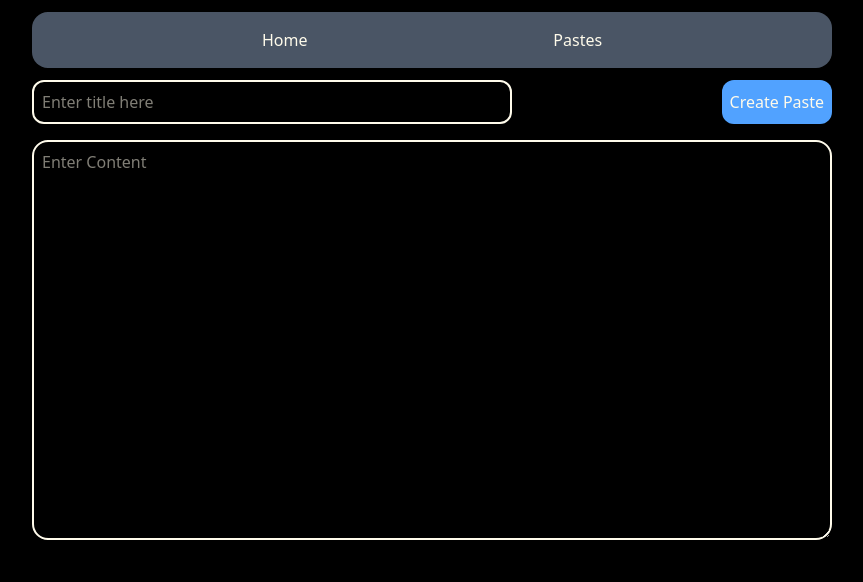
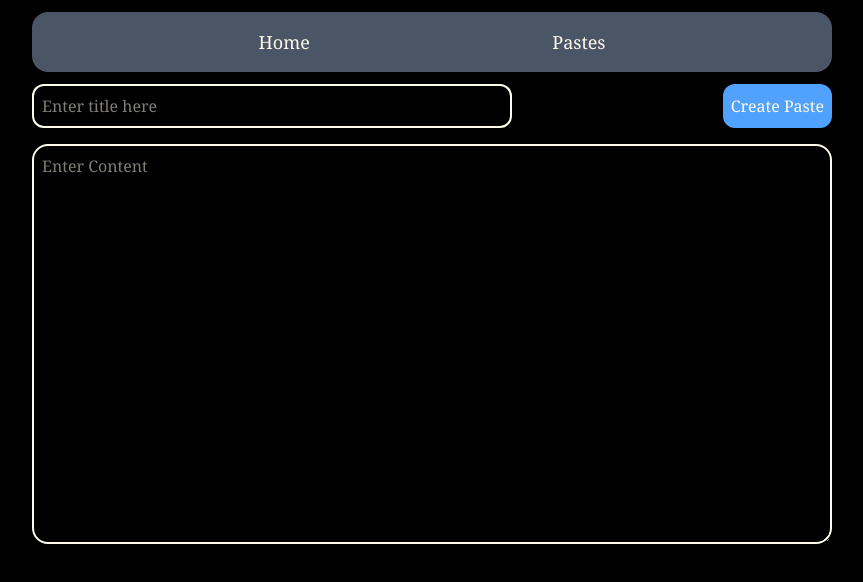
Before and after one commit to ahammedshorif/Paste-App, a React (Vite) app: page / in a window 1280 px wide. Shown: the top 582 px of the page, without its empty margins (208-1071 px from the left). Built offline with nearby package versions, Linux system fonts and the light colour scheme.

Commit message:
change font into serif

```diff
--- a/src/components/Home.jsx
+++ b/src/components/Home.jsx
@@ -46,7 +46,7 @@ function Home() {
 
 
   return (
-    <div className="">
+    <div className="font-serif">
       <div className="flex flex-row gap-7 place-content-between">
         <input
           className="p-2 rounded-xl bg-black w-[60%] border-2"
--- a/src/components/Navbar.jsx
+++ b/src/components/Navbar.jsx
@@ -3,7 +3,7 @@ import { NavLink } from 'react-router-dom'
 
 function Navbar() {
   return (
-    <div className='bg-gray-600 flex flex-row gap-4 place-content-evenly py-4 w-full rounded-2xl mb-3 mt-3'>
+    <div className='bg-gray-600 flex flex-row gap-4 place-content-evenly py-4 w-full rounded-2xl mb-3 mt-3 text-lg font-serif'>
         <NavLink to="/">
             Home
         </NavLink>
--- a/src/components/Pastes.jsx
+++ b/src/components/Pastes.jsx
@@ -27,7 +27,7 @@ function Pastes() {
 
   }
   return (
-    <div>
+    <div className='font-serif'>
         <input
         className='p-2 rounded-xl min-w-[300px] border-2 md:min-w-[800px] mb-5'
         type="text"
@@ -49,7 +49,7 @@ function Pastes() {
                             <button onClick={()=> handleDelete(paste._id)} ><Trash size={20} color="#ffffff" strokeWidth={1.25} className='cursor-pointer' /> </button>
                             <button><Share size={20} color="#ffffff" strokeWidth={1.25} className='cursor-pointer' /></button>
                        </div>
-                       <div className='text-xl font-sans font-bold mb-2'>Title: {paste.title}</div>
+                       <div className='text-xl font-bold mb-2'>Title: {paste.title}</div>
                        <div>{paste.content}</div>
                        <div className='mt-2 pt-2 flex justify-end'>{paste.createdAt}</div>
                     </div>
```
